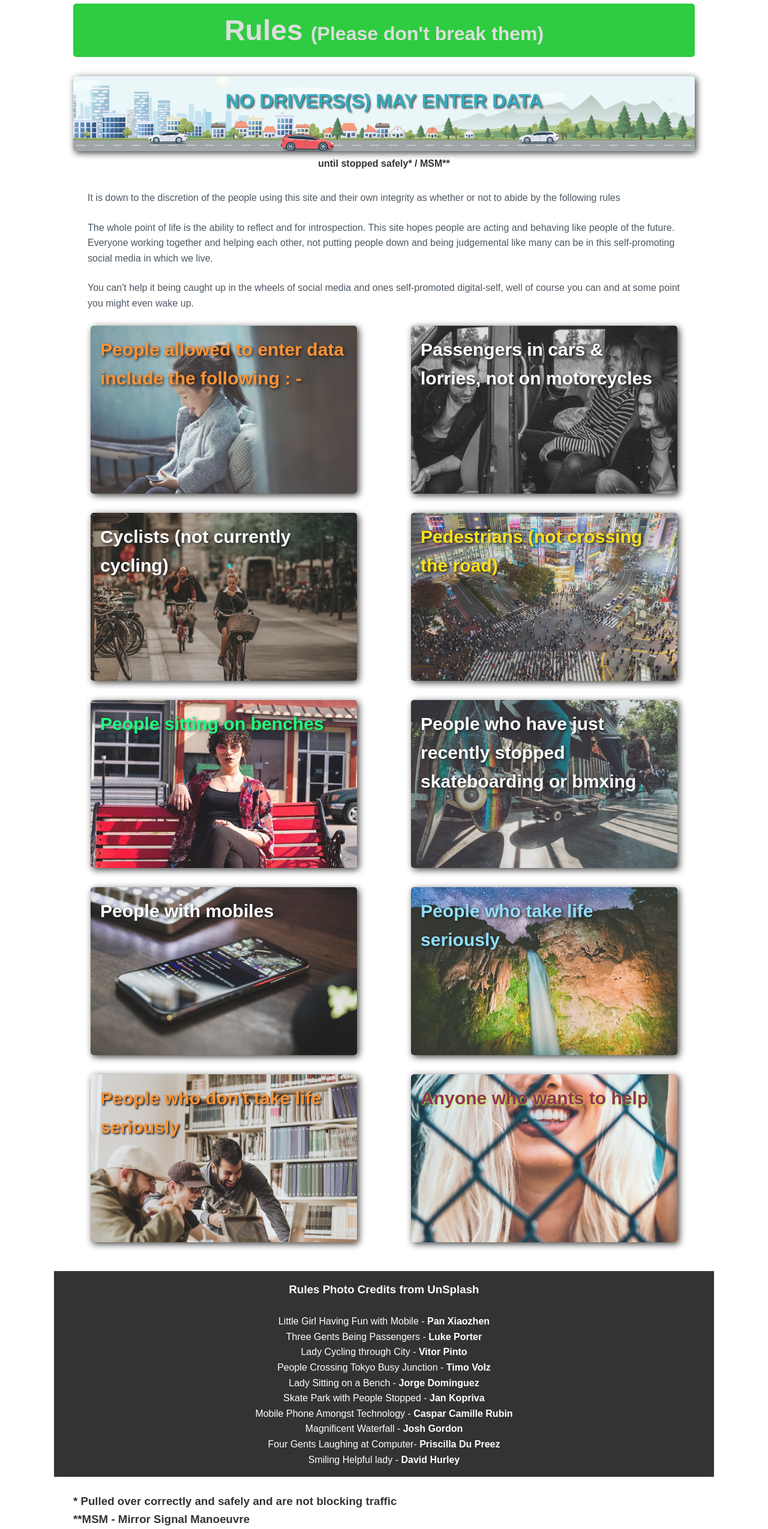
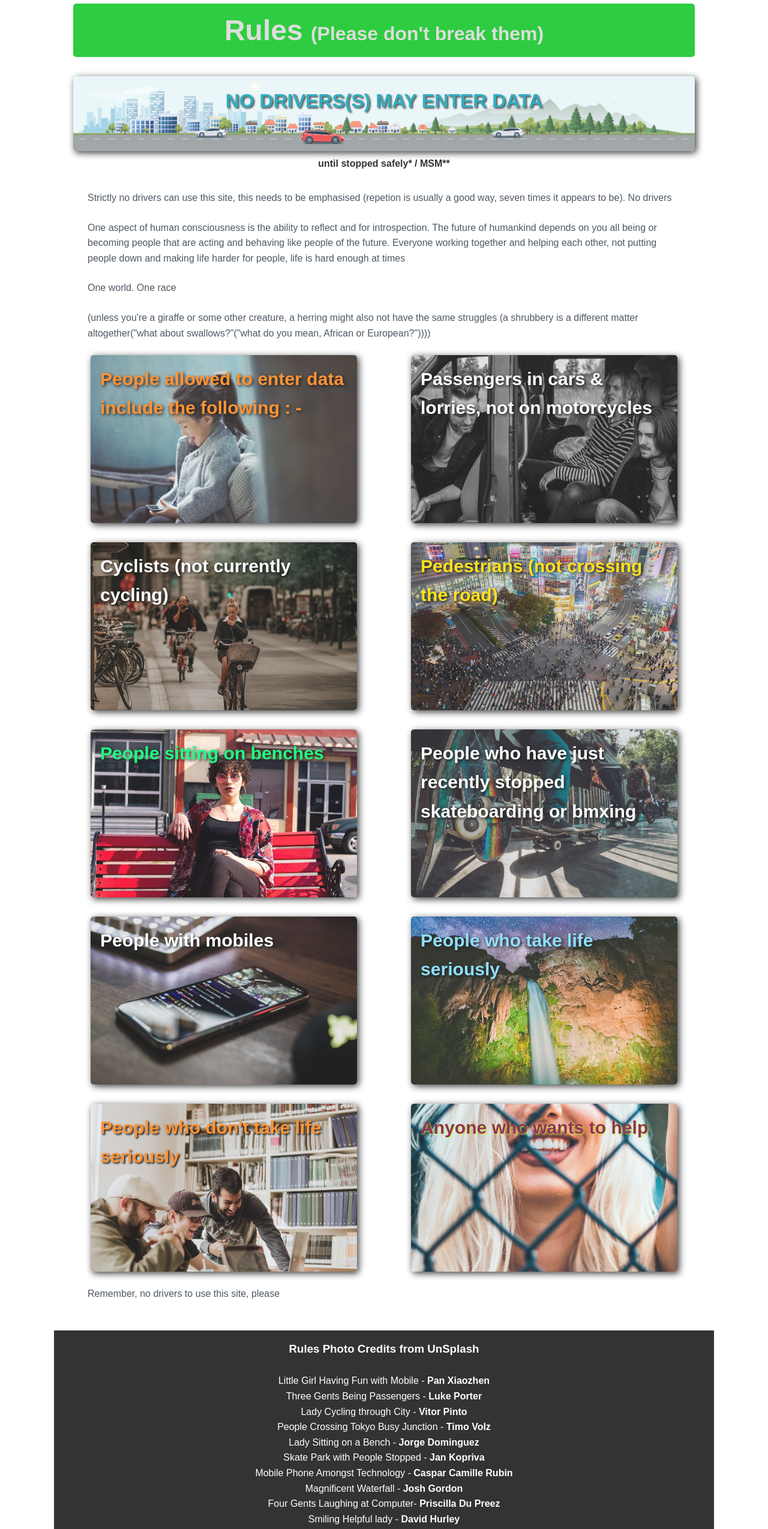
Before and after one commit to usernameistai/helpmecar, a React (Create React App) app in the folder client/: page /reg-rules in a window 1280 px wide. Shown: the part 180-2729 px from the top of the page at 60% size. Built offline with nearby package versions, Linux system fonts and the light colour scheme; no server answers.

Commit message:
add scrollt

```diff
--- a/client/src/App.css
+++ b/client/src/App.css
@@ -806,7 +806,7 @@ button {
 #ul {
   background-image: url('./components/layout/Urban-Landscape.jpeg');
   background-repeat: no-repeat;
-  background-size: 125%;
+  background-size: 100%;
   background-position: center;
   font-weight: bolder;
   text-shadow: 2px 2px 3px  #333;
@@ -816,6 +816,7 @@ button {
   font-size: 2.00rem;
   margin-bottom: 2.5rem;
   text-align: center;
+  z-index: 99;
 }
 
 #uls {
@@ -924,6 +925,8 @@ button {
   font-size: 1.88rem;
 }
 
+/* Regulations */
+
 #nft {
   grid-area: nft;
 }
@@ -995,7 +998,7 @@ button {
 
 #sm {
   background-image: url(./components/layout/sincerely-media.jpg);
-  background-size: 110%;
+  background-size: 90%;
   grid-area: sm;
 }
 
@@ -1384,13 +1387,14 @@ button {
   .regreg-item {
     font-size: 1.22rem;
     margin: auto;
-    max-width: 85%;
+    max-width: 100%;
   }
 
   .rregphotos {
     margin: 0 auto;
     height: 30vh;
     width: 100%;
+    background-size: 125%;
   }
 
   .btnrules {
--- a/client/src/App.js
+++ b/client/src/App.js
@@ -1,7 +1,8 @@
 import React, { Fragment, useEffect } from 'react';
 import { BrowserRouter as Router, Route, Switch } from 'react-router-dom';
+import ScrollToTop from './ScrollToTop';
 import Navbar from './components/layout/Navbar';
-import FooterPagePro from './components/layout/Footer';
+import Footer from './components/layout/Footer';
 import Landing from './components/layout/Landing';
 import Register from './components/auth/Register';
 import Login from './components/auth/Login';
@@ -49,6 +50,7 @@ const App = () => {
           <Route exact={true} path='/' component={ Landing } /> {/* added exact={true} */}
           <section className='container'>
             <Alert />
+            <ScrollToTop />
             <Switch>
               <Route exact path='/register' component={ Register } />
               <Route exact path='/login' component={ Login } />
@@ -70,7 +72,7 @@ const App = () => {
               <Route exact path='/reg-safety' component={ RegSafety } />
             </Switch>
           </section>
-          <FooterPagePro />
+          <Footer />
         </Fragment>
       </Router>
     </Provider>
--- /dev/null
+++ b/client/src/ScrollToTop.js
@@ -0,0 +1,14 @@
+import { useEffect } from 'react';
+import { useLocation } from 'react-router-dom';
+
+export const ScrollToTop = () => {
+  const { pathname } = useLocation();
+
+  useEffect(() => {
+    window.scrollTo(0,0);
+  }, [pathname]);
+
+  return null;
+};
+
+export default ScrollToTop;
--- a/client/src/components/layout/Footer.js
+++ b/client/src/components/layout/Footer.js
@@ -2,7 +2,7 @@ import React, { Fragment } from 'react';
 import { Link } from 'react-router-dom';
 import { MDBCol, MDBContainer, MDBFooter } from 'mdbreact';
 
-const FooterPagePro = () => {
+const Footer = () => {
   return (
     <Fragment>
       <MDBFooter className='fbc'>
@@ -44,4 +44,4 @@ const FooterPagePro = () => {
   );
 }
 
-export default FooterPagePro;
+export default Footer;
--- a/client/src/components/reg/Reg.js
+++ b/client/src/components/reg/Reg.js
@@ -2,9 +2,6 @@ import React, { Fragment } from 'react';
 import PropTypes from 'prop-types';
 import { Link } from 'react-router-dom';
 import { connect } from 'react-redux';
-// import { getReg } from '../../actions/reg';
-// import SearchReg from './SearchReg';
-
 
 const Reg = ({
   reg:{ reg,  regplate }
@@ -57,6 +54,7 @@ const Reg = ({
               <div className='reg-3'>
                 <p>Who should be using it & rules</p>
                 <p>Other modes of transport e.g. pogo sticks, sufficient carrier pigeons etc.</p>
+                <p>It is illegal to use your phone whilst driving</p>
               </div>
             </div>
             <br />
@@ -64,7 +62,7 @@ const Reg = ({
               <Link className='btn btn-danger filter' to='/reg-help'>Why people should be helpful</Link>
               <div className='reg-3'>
                 <p>Why be helpful?</p>
-                <p>Don't need to sign up to help someone</p>
+                <p>Don't need to sign up to help someone (bugger off from using my database)</p>
               </div>
             </div>
             <br />
--- a/client/src/components/reg/RegForm.js
+++ b/client/src/components/reg/RegForm.js
@@ -6,6 +6,7 @@ import { addReg } from '../../actions/reg';
 
 // added in regId
 const RegForm = ({ addReg, reg, regId }) => {
+
   const [formData, setFormData] = useState({
     regplate: '', brakelightcentre: false, brakelightleft: false, brakelightright: false,
     lightleft: false, lightright: false, reglight: false, indbrokenoneside: false,
--- a/client/src/components/reg/RegHelp.js
+++ b/client/src/components/reg/RegHelp.js
@@ -2,6 +2,7 @@ import React, { Fragment } from 'react';
 import { Link } from 'react-router-dom';
 
 const RegHelp = () => {
+
   return (
     <Fragment>
 
--- a/client/src/components/reg/RegRules.js
+++ b/client/src/components/reg/RegRules.js
@@ -2,6 +2,7 @@ import React, { Fragment } from 'react';
 import { Link } from 'react-router-dom';
 
 const RegRules = () => {
+
   return (
     <Fragment>
       <div>
@@ -10,10 +11,11 @@ const RegRules = () => {
           <h2 className='large r'>Rules <span id='uls'>(Please don't break them)</span> </h2>
           <h3 className='regrule-item rrphotos' id='ul'>NO DRIVERS(S) MAY ENTER DATA</h3>
           <h2 id='s'> until stopped safely* / MSM**</h2>
-          <p id='p'>It is down to the discretion of the people using this site and their own integrity as whether or not to abide by the following rules </p>
-          <p id='p'>The whole point of life is the ability to reflect and for introspection. This site hopes people are acting and behaving like people of the future.
-            Everyone working together and helping each other, not putting people down and being judgemental like many can be in this self-promoting social media in which we live.</p>
-          <p id='p'>You can't help it being caught up in the wheels of social media and ones self-promoted digital-self, well of course you can and at some point you might even wake up.</p>
+          <p id='p'>Strictly no drivers can use this site, this needs to be emphasised (repetion is usually a good way, seven times it appears to be). No drivers </p>
+          <p id='p'>One aspect of human consciousness is the ability to reflect and for introspection. The future of humankind depends on you all being or becoming people that are acting and behaving like people of the future.
+            Everyone working together and helping each other, not putting people down and making life harder for people, life is hard enough at times</p>
+          <p id='p'>One world. One race </p>
+          <p id='p'>(unless you're a giraffe or some other creature, a herring might also not have the same struggles (a shrubbery is a different matter altogether("what about swallows?"("what do you mean, African or European?"))))  </p>
           <ul className='regrule'>
             <h4 className='regrule-item rrphotos' id='px'>People allowed to enter data include the following : -</h4>
             <li className='regrule-item rrphotos' id='lp'>Passengers in cars & lorries, not on motorcycles</li>
@@ -26,6 +28,7 @@ const RegRules = () => {
             <li className='regrule-item rrphotos' id='pdp'>People who don't take life seriously</li>
             <li className='regrule-item rrphotos' id='dh'>Anyone who wants to help</li>
           </ul>
+          <p id='p'>Remember, no drivers to use this site, please</p>
         </div>
       </div>
       <div>
@@ -42,10 +45,11 @@ const RegRules = () => {
           <li>Magnificent Waterfall - <strong>Josh Gordon</strong></li>
           <li>Four Gents Laughing at Computer- <strong>Priscilla Du Preez</strong></li>
           <li>Smiling Helpful lady - <strong>David Hurley</strong></li>
+          <li>Not a picture of someone not driving - <strong>I.M.Notdriving</strong></li>
         </ul>
         <br />
-        <h3 className='msm'>* Pulled over correctly and safely and are not blocking traffic</h3>
-        <h3 className='msm'>**MSM - Mirror Signal Manoeuvre</h3>
+        <h3 className='msm'>* Pulled over correctly and safely and are not blocking traffic, so not driving</h3>
+        <h3 className='msm'>**MSM - Mirror Signal Manoeuvre (this is still driving, so not this)</h3>
         <div className='my-2 btnrules'>
           <Link className='btn btn-success' to='/reg'>Car Help Home</Link>
           <Link className='btn btn-primary' to='/reg-help'>The Point of Being Helpful</Link>
@@ -77,12 +81,14 @@ const RegRules = () => {
           <li>Reflection of Car on Mobile Screen Lying on Keyboard - <strong>Tarun Dhiman</strong></li>
           <li>Little Boy Laughing on Bench with Book - <strong>Ben White</strong></li>
           <li>A Happy Man as People Should Be - <strong>Charles Etoroma</strong></li>
+          <li>Remember, nnnnooo drivers - <strong>I.M.Notdriving</strong></li>
         </ul>
         <br />
         <div className='my-2 btnrules'>
           <Link className='btn btn-success' to='/reg'>Car Help Home</Link>
           <Link className='btn btn-primary' to='/reg-help'>The Point of Being Helpful</Link>
         </div>
+        <p id='p'>No drivers, is this the seventh time?</p>
       </div>
     </Fragment>
   )
--- a/client/src/components/reg/RegSafety.js
+++ b/client/src/components/reg/RegSafety.js
@@ -1,6 +1,7 @@
 import React, { Fragment } from 'react';
 
 const RegSafety = () => {
+
   return (
     <Fragment>
       <h1 className='text-primary large'>HelpMe - Car Safety</h1>
--- a/client/src/components/reg/SearchReg.js
+++ b/client/src/components/reg/SearchReg.js
@@ -7,7 +7,7 @@ import { getReg } from '../../actions/reg';
 const SearchReg = ({
   getReg,
   regId,
-  reg: { id, _id, reg, regplate }
+  reg: { id, regplate } /* _id, reg were also there */
 }) => {
   useEffect(() => {
     getReg();
@@ -49,7 +49,7 @@ const SearchReg = ({
                     onChange={e => onChange(e)}
                     required
                   />
-                  <div className='py-1'>
+                  <div>
                     <input className='btn btn-primary mb-2' type='submit' value='Search'/>
                     <Link className='btn btn-danger mb-2' to='/reg'>Go Back</Link>
                   </div>
```
